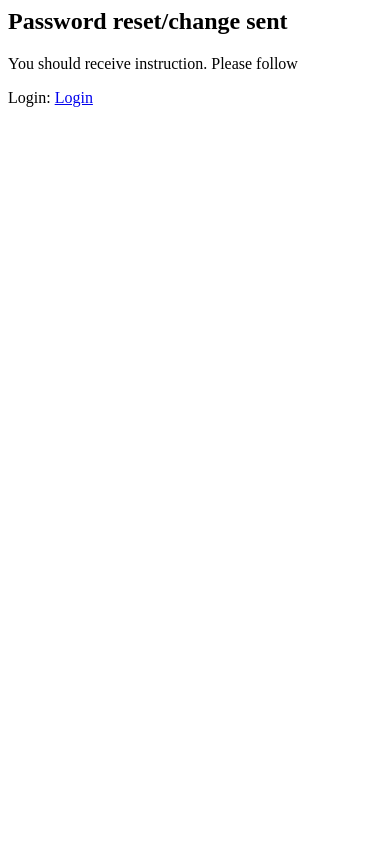
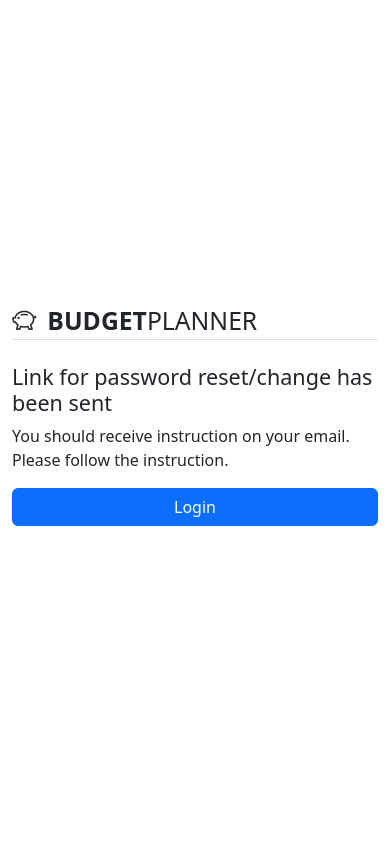
Before and after one commit to mluckiewicz/my_budget_planner_with_snake, a Django app: page /account/reset_password_sent/ in a window 390 px wide. Run offline with Django 4.2, Linux system fonts and the light colour scheme; some libraries are stand-ins or nearby versions.

Commit message:
add(password_reset_sent.html): add bootstrap code

```diff
--- a/accounts/templates/account/password_reset.html
+++ b/accounts/templates/account/password_reset.html
@@ -1,7 +1,7 @@
 {% extends "base.html" %}
 {% load widget_tweaks %}
 
-{% block title %}BP | Login {% endblock %}
+{% block title %}BP | Password reset {% endblock %}
 
 
 {% block content %}
--- a/accounts/templates/account/password_reset_sent.html
+++ b/accounts/templates/account/password_reset_sent.html
@@ -1,12 +1,32 @@
-<h2>Password reset/change sent</h2>
+{% extends "base.html" %}
+{% load widget_tweaks %}
 
-<p> You should receive instruction. Please follow</p>
-
-<form method="POST" action="">
-    {% csrf_token %}
-    {{ form }}
+{% block title %}BP | Password  {% endblock %}
 
 
-</form>
+{% block content %}
 
-<p>Login: <a href="{%url 'login' %}">Login</a></p>
+    <div class="container-fluid h-100">
+        <div class="row justify-content-center align-items-center h-100">
+            <div class="col col-sm-6 col-md-6 col-lg-4 col-xl-3">
+                <div class="mb-4 border-bottom solid">
+                    <i class="bi bi-piggy-bank fs-2">&nbsp;</i>
+                    <span class="fs-2"><b>BUDGET</b>PLANNER</a></span>
+                </div>
+                    <h4>Link for password reset/change has been sent</h4>
+
+                    <p> You should receive instruction on your email. Please follow the instruction.</p>
+                <form method="POST" action="">
+                    {% csrf_token %}
+                    {{ form }}
+
+
+                    <div class="form-group d-grid gap-2 mb-3">
+                        <a href="{%url 'login' %}" class="btn btn-primary">Login</a>
+                    </div>
+                </form>
+            </div>
+        </div>
+    </div>
+
+{% endblock content %}
```
Also changed, not shown: accounts/templates/account/edit_profile.html (+10 -9 lines), accounts/templates/account/user_profile.html (+4 -4 lines), my_budget_planner_with_snake/settings.py (+9 -0 lines).
